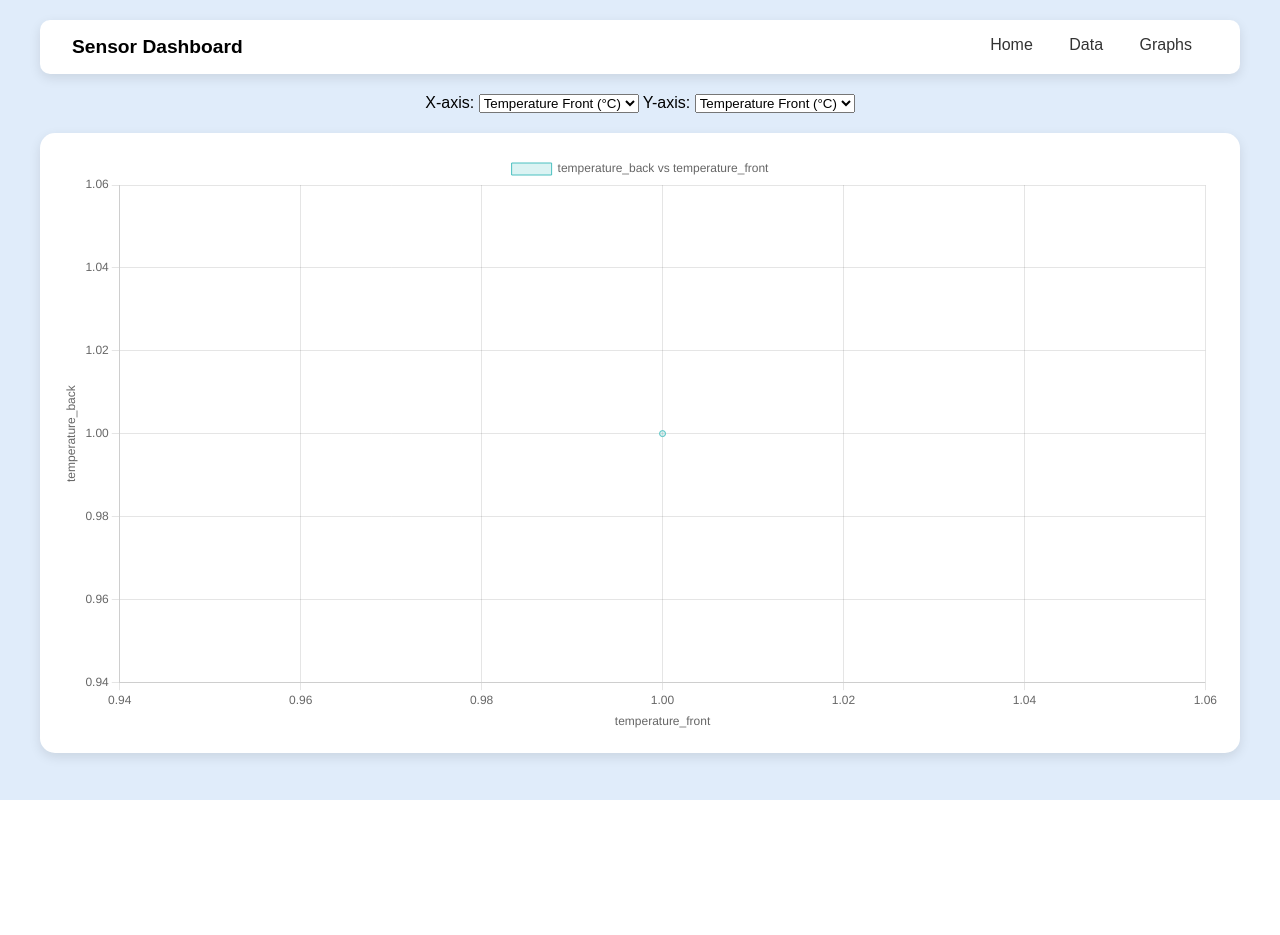
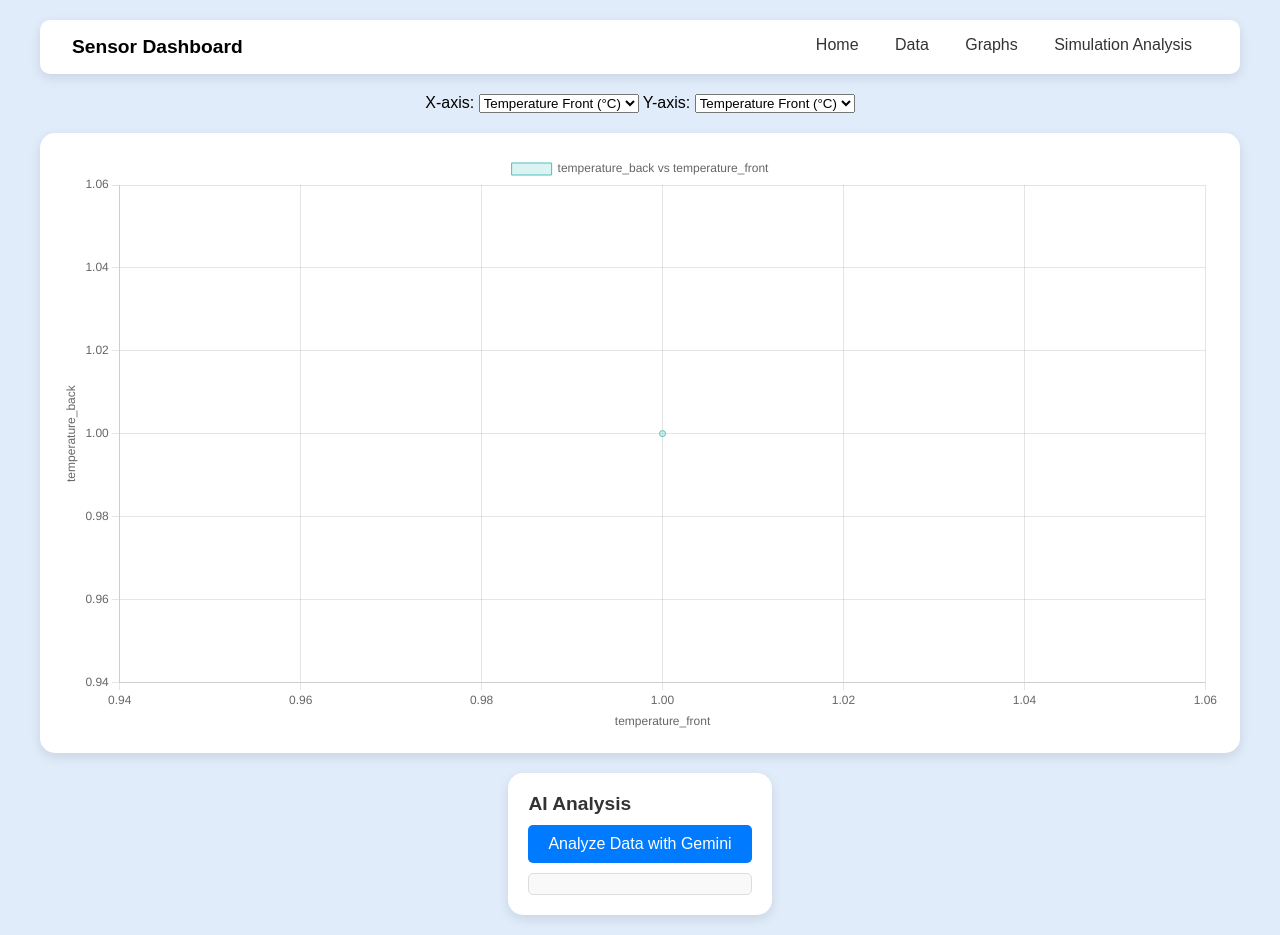
Before and after one commit to overclocked-2124/Alpha-Q_EL_Project, a Flask app: page /graphs in a window 1280 px wide. Before the commit the page ends 800 px from the top, so only its background shows below. Run offline with Flask 3, Linux system fonts and the light colour scheme; tables that the repository leaves empty hold one stand-in row (values such as "Sample post").

Commit message:
added a new tab called simulation and added the required files for it

```diff
--- a/app.py
+++ b/app.py
@@ -2,14 +2,23 @@
 from flask_sqlalchemy import SQLAlchemy
 from models import db, SensorData
 from datetime import datetime
+import pandas as pd
+import google.generativeai as genai
 
 app = Flask(__name__)
 app.config['SQLALCHEMY_DATABASE_URI'] = 'sqlite:///sensor_data.db'
 app.config['SQLALCHEMY_TRACK_MODIFICATIONS'] = False
 db.init_app(app)
 
+genai.configure(api_key="AIzaSyAy2h11mWJ-ew43uVR2SZ3cMyqt8cTgfbs") # add api key here
+model = genai.GenerativeModel("gemini-1.5-flash")
+
+
 with app.app_context():
     db.create_all()
+
+# Read CSV data
+df = pd.read_csv('solar_teg_dataset.csv')
 
 @app.route('/receive_data', methods=['POST'])
 def receive_data():
@@ -32,7 +41,6 @@
 def data():
     latest_data = SensorData.query.order_by(SensorData.timestamp.desc()).first()
     if latest_data:
-        print("Latest data:", latest_data)  # Debugging
         return jsonify(latest_data.to_dict())
     else:
         return jsonify({})
@@ -83,5 +91,15 @@
     data_list = [entry.to_dict() for entry in data]
     return jsonify(data_list)
 
+@app.route('/simulation_analysis')
+def simulation_analysis():
+    return render_template('simulation_analysis.html')
+
+@app.route('/csv_data')
+def csv_data():
+    # Convert DataFrame to list of dictionaries
+    data = df.to_dict(orient='records')
+    return jsonify(data)
+
 if __name__ == '__main__':
     app.run(debug=True, host='0.0.0.0')
--- a/static/css/style.css
+++ b/static/css/style.css
@@ -146,3 +146,52 @@
         padding: 10px;
     }
 }
+
+/* Add this to the existing CSS file */
+.line-chart {
+    width: 100%;
+    max-width: 1200px;
+    margin-top: 20px;
+    background-color: #ffffff;
+    padding: 20px;
+    border-radius: 15px;
+    box-shadow: 0 4px 12px rgba(0, 0, 0, 0.1);
+}
+
+.gemini-analysis {
+    margin-top: 20px;
+    padding: 20px;
+    background-color: #ffffff;
+    border-radius: 15px;
+    box-shadow: 0 4px 12px rgba(0, 0, 0, 0.1);
+}
+
+.gemini-analysis h2 {
+    margin-bottom: 10px;
+    font-size: 1.2rem;
+    color: #333;
+}
+
+#analyzeButton {
+    padding: 10px 20px;
+    background-color: #007bff;
+    color: #fff;
+    border: none;
+    border-radius: 5px;
+    cursor: pointer;
+    font-size: 1rem;
+}
+
+#analyzeButton:hover {
+    background-color: #0056b3;
+}
+
+.response-box {
+    margin-top: 10px;
+    padding: 10px;
+    background-color: #f9f9f9;
+    border: 1px solid #ddd;
+    border-radius: 5px;
+    font-size: 0.9rem;
+    color: #333;
+}
--- a/static/js/graphs.js
+++ b/static/js/graphs.js
@@ -27,20 +27,19 @@
 
     // Declare scatterChart variable
     let scatterChart;
+    let currentData = []; // Store the current data for analysis
 
     // Function to fetch data
     function fetchData(xVar, yVar) {
         fetch('/graph_data')
             .then(response => response.json())
             .then(data => {
-                // Filter data points with null values for selected variables
                 const filteredData = data.filter(entry =>
                     entry[xVar] !== null && entry[yVar] !== null
                 );
-                // Extract x and y data
                 const xData = filteredData.map(entry => entry[xVar]);
                 const yData = filteredData.map(entry => entry[yVar]);
-                // Update the chart
+                currentData = filteredData.slice(-20); // Store the last 20 data points
                 updateChart(xData, yData, xVar, yVar);
             })
             .catch(error => console.error('Error fetching data:', error));
@@ -98,4 +97,56 @@
     const defaultXVar = variables[0].key;
     const defaultYVar = variables[1].key;
     fetchData(defaultXVar, defaultYVar);
+
+    // Gemini AI Analysis
+    const analyzeButton = document.getElementById('analyzeButton');
+    const geminiResponse = document.getElementById('geminiResponse');
+
+    analyzeButton.addEventListener('click', async () => {
+        const xVar = xAxisSelect.value;
+        const yVar = yAxisSelect.value;
+
+        if (!currentData.length) {
+            geminiResponse.textContent = "No data available for analysis.";
+            return;
+        }
+
+        // Prepare the data for Gemini
+        const dataForAnalysis = currentData.map(entry => ({
+            [xVar]: entry[xVar],
+            [yVar]: entry[yVar]
+        }));
+
+        // Prepare the prompt for Gemini
+        const prompt = `
+        Analyze the following data and provide insights:
+        - X-axis: ${xVar}
+        - Y-axis: ${yVar}
+        - Data: ${JSON.stringify(dataForAnalysis, null, 2)}
+
+        Examples of good analysis:
+        1. "The data shows a strong positive correlation between X and Y, indicating that as X increases, Y also increases."
+        2. "There is no clear relationship between X and Y, suggesting that other factors may be influencing the results."
+        3. "The data exhibits a cyclical pattern, which could indicate periodic behavior in the system."
+
+        Based on the data, provide a detailed analysis.
+        `;
+
+        // Send the prompt to Gemini
+        try {
+            const response = await fetch('/analyze_with_gemini', {
+                method: 'POST',
+                headers: {
+                    'Content-Type': 'application/json',
+                },
+                body: JSON.stringify({ prompt }),
+            });
+
+            const result = await response.json();
+            geminiResponse.textContent = result.response;
+        } catch (error) {
+            console.error('Error analyzing data with Gemini:', error);
+            geminiResponse.textContent = "Failed to analyze data. Please try again.";
+        }
+    });
 });
--- a/templates/Data.html
+++ b/templates/Data.html
@@ -14,6 +14,7 @@
             <a href="/">Home</a>
             <a href="/data_page">Data</a>
             <a href="/graphs">Graphs</a>
+            <a href="/simulation_analysis">Simulation Analysis</a>
         </div>
     </nav>
 
--- a/templates/graphs.html
+++ b/templates/graphs.html
@@ -12,6 +12,7 @@
             <a href="/">Home</a>
             <a href="/data_page">Data</a>
             <a href="/graphs">Graphs</a>
+            <a href="/simulation_analysis">Simulation Analysis</a>
         </div>
     </nav>
 
@@ -45,6 +46,15 @@
         <canvas id="scatterChart"></canvas>
     </div>
 
+    <!-- Gemini AI Analysis Section -->
+    <div class="gemini-analysis">
+        <h2>AI Analysis</h2>
+        <button id="analyzeButton">Analyze Data with Gemini</button>
+        <div id="geminiResponse" class="response-box">
+            <!-- Gemini's response will be displayed here -->
+        </div>
+    </div>
+
     <script src="https://cdn.jsdelivr.net/npm/chart.js"></script>
     <script src="{{ url_for('static', filename='js/graphs.js') }}"></script>
 </body>
--- a/templates/index.html
+++ b/templates/index.html
@@ -12,6 +12,7 @@
             <a href="/">Home</a>
             <a href="/data_page">Data</a>
             <a href="/graphs">Graphs</a>
+            <a href="/simulation_analysis">Simulation Analysis</a>
         </div>
     </nav>
 
```
Also changed, not shown: MockESP32.py (+2 -11 lines), static/js/simulation_analysis.js (added, +99 -0 lines), templates/simulation_analysis.html (added, +39 -0 lines), solar_teg_dataset.csv (added), 1 other file.
